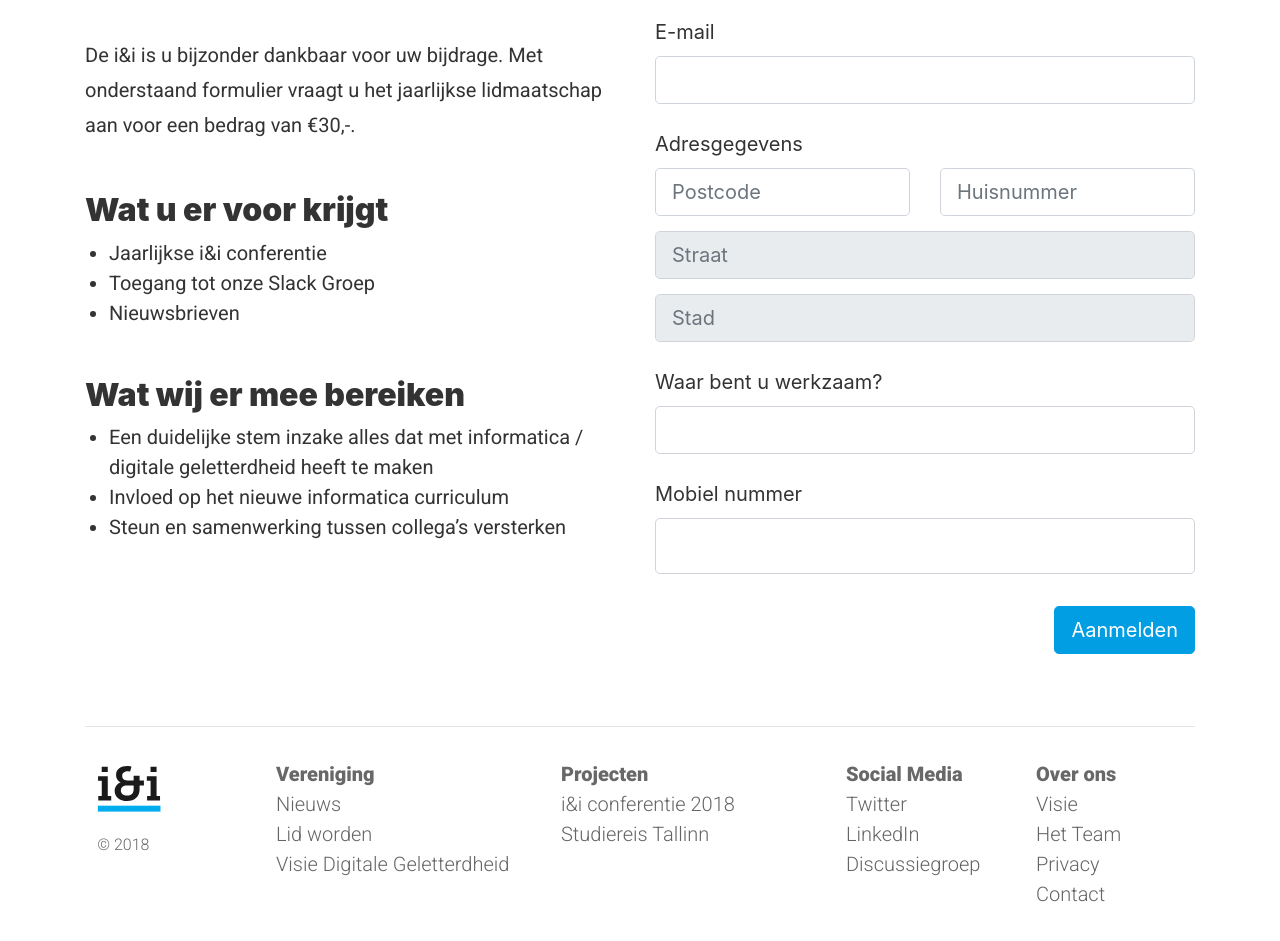
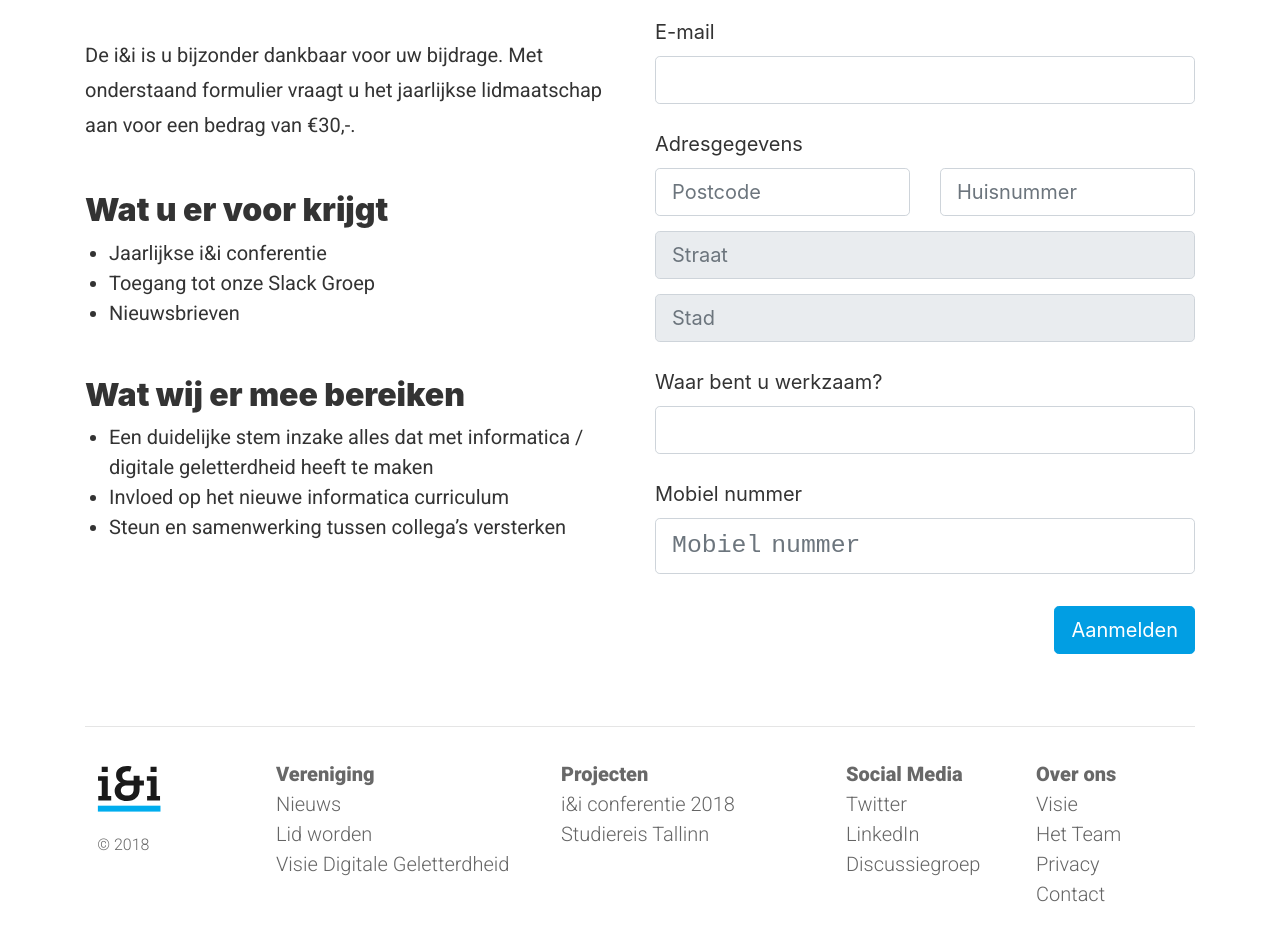
Before and after one commit to ieni/website, a Jekyll site: the page built from _pages/lid-worden.md, in a window 1280 px wide. Shown: the part 643-1584 px from the top of the page. Built offline with Jekyll 4.4.1, drawn with Linux system fonts in a browser that asks for light colours.

Commit message:
final update mobiel nummer

```diff
--- a/_includes/form-signup.html
+++ b/_includes/form-signup.html
@@ -37,7 +37,7 @@
 
   <div class="form-group">
     <label class="col-form-label col-form-label-lg" for="signup.iban">Mobiel nummer </label>
-    <input id="iban" name="iban" type="text" class="form-control form-control-lg" placeholder="">
+    <input id="iban" name="iban" type="text" class="form-control form-control-lg" placeholder="Mobiel nummer">
   </div>
 
   <input type="hidden" name="type" value="aanmeldingen">
```
